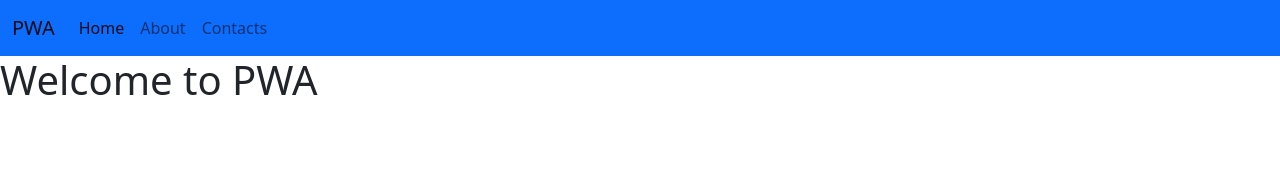
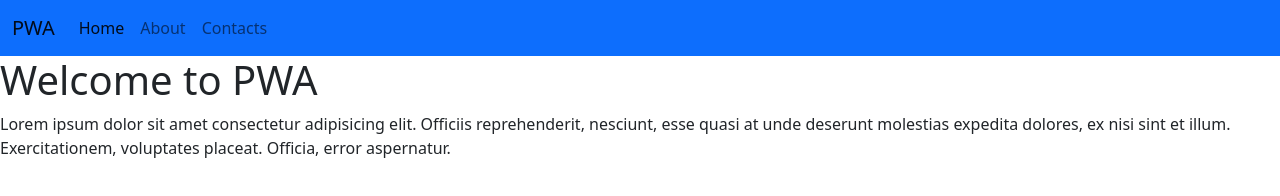
Before and after one commit to HarshKotambe23/PWA, a plain HTML site: page index.html in a window 1280 px wide. Drawn offline with nearby package versions, Linux system fonts and the light colour scheme.

Commit message:
changeed index

```diff
--- a/index.html
+++ b/index.html
@@ -25,6 +25,9 @@
         </div>
     </nav>
     <h1>Welcome to PWA</h1>
+    <p>Lorem ipsum dolor sit amet consectetur adipisicing elit. Officiis reprehenderit, nesciunt, esse quasi at unde
+        deserunt molestias expedita dolores, ex nisi sint et illum. Exercitationem, voluptates placeat. Officia, error
+        aspernatur.</p>
 
     <script>
 
```
